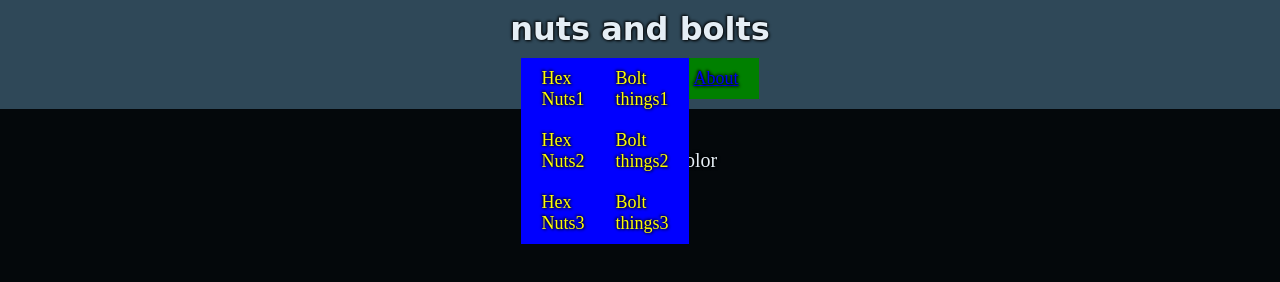
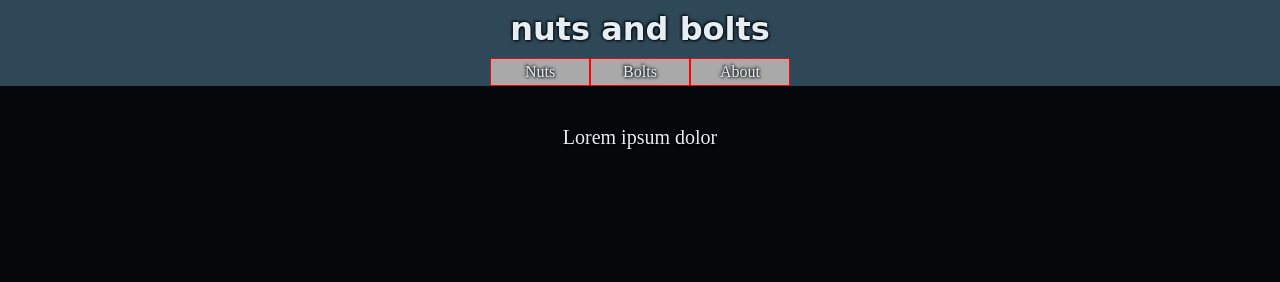
Before and after one commit to mbeckdev/nuts-and-bolts, a website built with webpack: page dist/index.html in a window 1280 px wide. Built offline with Linux system fonts and the light colour scheme.

Commit message:
drop down module moves, but no js yet

```diff
--- a/src/index.js
+++ b/src/index.js
@@ -1,6 +1,7 @@
 'use strict';
 // import css from './styles.css';
 import './styles.css';
+import './lib/awesome-drop-down-styles.css';
 
 //GET PICTURES INTO THIS PROJECT WHEN YOU GET SOME PICTURES:
 // import MyPicture from './image.png';
--- /dev/null
+++ b/src/lib/awesome-drop-down-styles.css
@@ -0,0 +1,96 @@
+:root {
+  /* --tab-color-selected: #e5eef5;
+  --tab-bkcolor-selected: #04080b;
+  --top-color: #2f4858; */
+  /* --tab-hover-color: #33658a; hsl(5, 86%, 38%) */
+  --menu-bk-color: darkblue;
+  --menu-text-color: white;
+  --menu-dropdown-bk-color: darkgreen;
+  --menu-item-width: 100px;
+}
+
+nav {
+  display: flex;
+}
+
+/* first level of dropdown */
+/* nav > ul > li { */
+.level-1 {
+  position: relative;
+  /* display: inline-block; */
+
+  width: var(--menu-item-width);
+  padding: 4px 0;
+
+  border: 1px solid red;
+
+  text-align: center;
+
+  background-color: darkgray;
+}
+.level-2-container {
+  /* display: none; */
+  position: absolute;
+  width: var(--menu-item-width);
+  bottom: 0;
+  left: 0;
+
+  z-index: -1;
+
+  border: 1px solid purple;
+  /* transition: transform 300ms ease-in-out; */
+  transition: transform 300ms ease-in-out;
+
+  display: flex;
+  flex-direction: column;
+  justify-items: center;
+  align-items: center;
+  text-align: center;
+}
+
+.level-1:hover .level-2-container {
+  /* display: block; */
+  /* position: relative; */
+  /* top: 0; */
+
+  /* z-index: 1; */
+  position: absolute;
+
+  transform-origin: -100%;
+  transform: translate(0%, 100%);
+  /* transform: translateY(150px); */
+  /* heeeeeeeeeeeeeere change this in js */
+}
+
+header {
+  z-index: 2;
+}
+
+/* .level-1:hover {
+  background-color: white;
+} */
+
+/* second level of dropdown list item*/
+/* li > ul > li { */
+.level-2 {
+  display: flex;
+  justify-content: center;
+  align-items: center;
+
+  height: 40px;
+  width: var(--menu-item-width);
+  border: 1px solid green;
+
+  background-color: blue;
+
+  /* margin: auto 0; */
+  list-style-type: none;
+  cursor: pointer;
+  font-size: large;
+}
+
+.awesome-dropdown-not-hidden {
+  color: purple;
+  z-index: 1;
+  top: 0;
+}
--- a/src/styles.css
+++ b/src/styles.css
@@ -2,7 +2,8 @@
   --tab-color-selected: #e5eef5;
   --tab-bkcolor-selected: #04080b;
   --top-color: #2f4858;
-  --tab-hover-color: #33658a; /*hsl(5, 86%, 38%)*/
+  /* --tab-hover-color: #33658a; hsl(5, 86%, 38%) */
+  --menu-width: 100px;
 }
 
 * {
@@ -37,26 +38,19 @@ h1 {
   color: var(--tab-color-selected);
 }
 
-nav > ul {
-  display: flex;
-  margin-bottom: 10px;
-}
+/* position: relative; */
 
-/* first level of dropdown */
-nav > ul > li {
-  display: flex;
-  flex-direction: row;
-  background-color: green;
-  position: relative;
-  /* transform: translate(100px, 100px); */
-}
+/* display: none; */
+/* visibility: hidden; */
 
-/* second level of dropdown list item*/
-li > ul > li {
-  color: yellow;
-  background-color: blue;
-  /* position: absolute; */
-}
+/* padding: 10px 20px; */
+
+/* transition: transform 300ms ease-in-out;   */
+/* visibility: hidden; */
+/* starting point of being hidden */
+/* bottom: 0; */
+/* left: 0; */
+/* z-index: -3; */
 
 /* second level of dropdowns container*/
 li > ul {
@@ -68,24 +62,25 @@ li > ul {
   z-index: -3;
   transition: transform 300ms ease-in-out;
 }
-nav > ul > li:hover .li > ul > li {
+
+/* nav > ul > li:hover .li > ul > li {
   transform: translate(200px, 150px) rotate(30deg);
-}
+} */
 
-li {
+/* li {
   padding: 10px 20px;
   list-style-type: none;
 
   cursor: pointer;
   font-size: large;
-  /* background-color: blue; */
-}
 
-li:hover {
+} */
+
+/* li:hover {
   text-decoration: underline;
   background-color: var(--tab-hover-color);
   transition: all;
-}
+} */
 
 /*
 li:first-of-type:hover {
```
Also changed, not shown: dist/index.html, dist/main.js.
